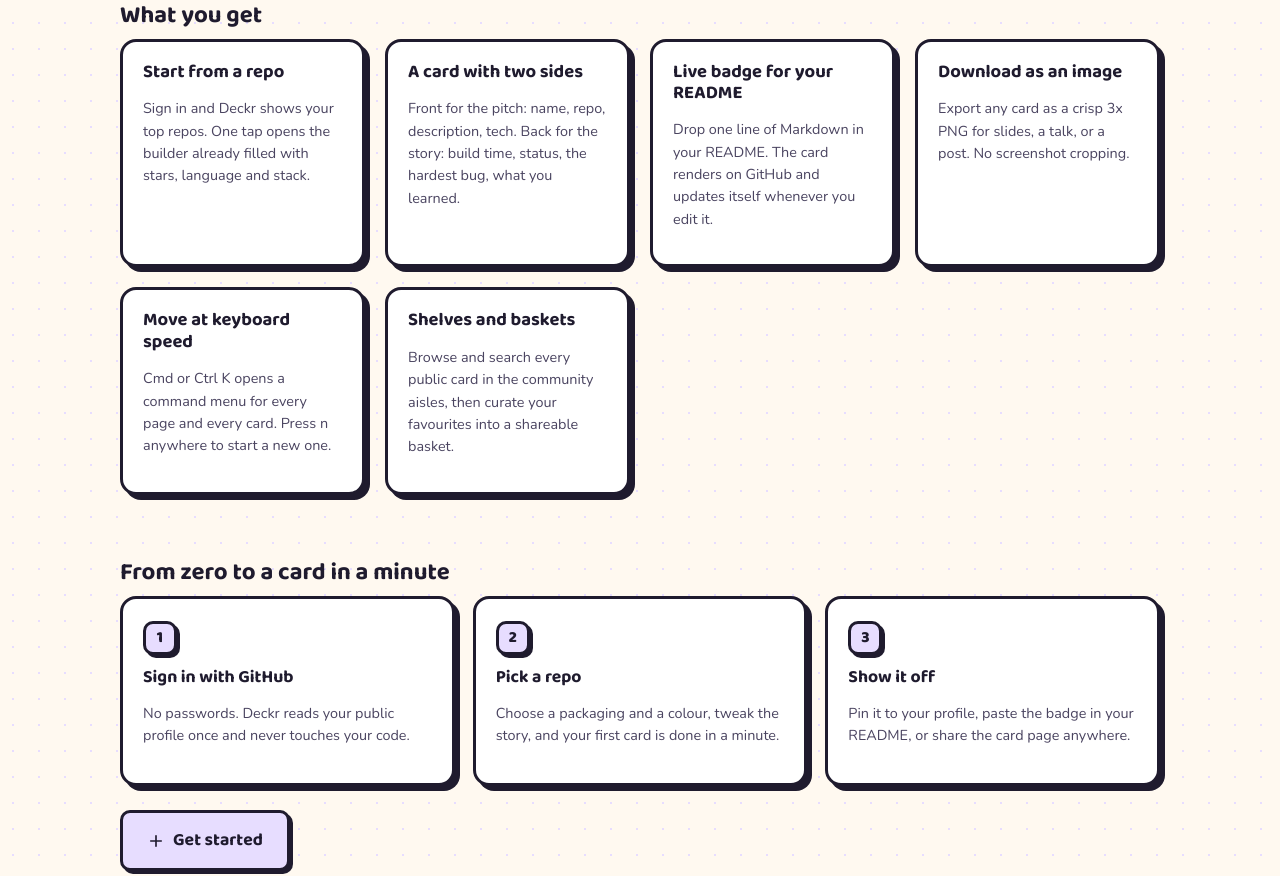
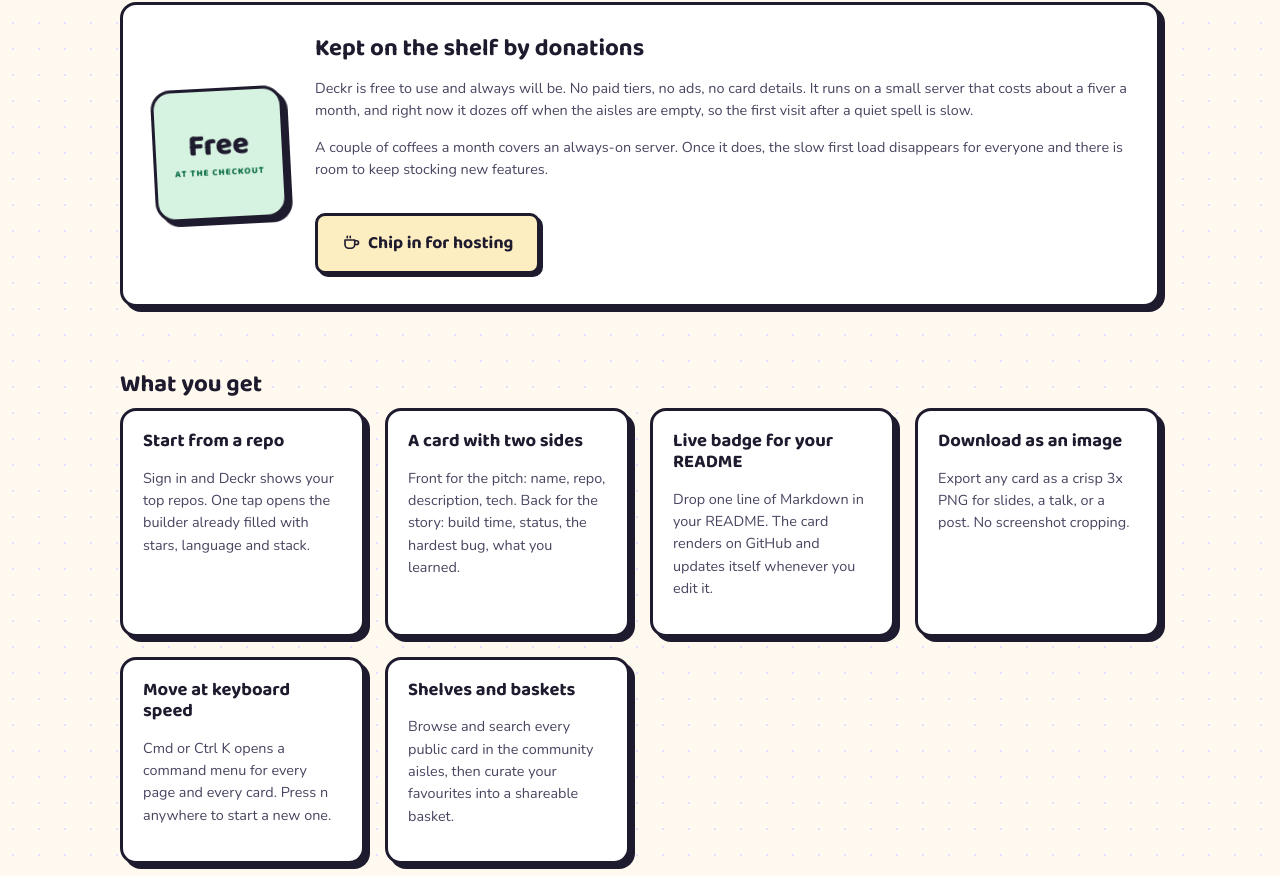
Before and after one commit to s3mivra/deckr, a React (Vite) app in the folder client/: page / in a window 1280 px wide. Shown: the part 2330-3206 px from the top of the page. Built offline with nearby package versions, Linux system fonts and the light colour scheme; no server answers.

Commit message:
v0.31 patch

```diff
--- a/client/src/pages/Landing.jsx
+++ b/client/src/pages/Landing.jsx
@@ -5,6 +5,8 @@
 import { useAuth } from '../context/AuthContext.jsx';
 import { useTitle } from '../components/RouteEffects.jsx';
 import { SAMPLE_CARDS } from '../data/sampleCards.js';
+
+const SUPPORT_URL = import.meta.env.VITE_SUPPORT_URL || 'https://www.buymeacoffee.com/';
 
 const FEATURES = [
   {
@@ -109,6 +111,36 @@
       </section>
 
       <section className="section">
+        <div className="support panel">
+          <span className="support__price" aria-hidden="true">
+            Free<small>at the checkout</small>
+          </span>
+          <div className="support__copy">
+            <h2>Kept on the shelf by donations</h2>
+            <p className="hint">
+              Deckr is free to use and always will be. No paid tiers, no ads, no card
+              details. It runs on a small server that costs about a fiver a month, and right
+              now it dozes off when the aisles are empty, so the first visit after a quiet
+              spell is slow.
+            </p>
+            <p className="hint">
+              A couple of coffees a month covers an always-on server. Once it does, the slow
+              first load disappears for everyone and there is room to keep stocking new
+              features.
+            </p>
+            <a
+              className="btn btn--lg coffee"
+              href={SUPPORT_URL}
+              target="_blank"
+              rel="noreferrer"
+            >
+              <Icon name="coffee" /> Chip in for hosting
+            </a>
+          </div>
+        </div>
+      </section>
+
+      <section className="section">
         <h2>What you get</h2>
         <div className="feature-grid">
           {FEATURES.map((f) => (
--- a/client/src/styles/app.css
+++ b/client/src/styles/app.css
@@ -2044,6 +2044,61 @@
   font-weight: 700;
 }
 
+/* ---- landing: support / donations ---- */
+.support {
+  display: flex;
+  align-items: center;
+  gap: 30px;
+  padding: 30px;
+  flex-wrap: wrap;
+}
+.support__price {
+  flex-shrink: 0;
+  display: grid;
+  place-content: center;
+  text-align: center;
+  width: 132px;
+  height: 132px;
+  border: var(--border-w) solid var(--ink);
+  border-radius: 20px;
+  background: var(--mint);
+  box-shadow: var(--shadow);
+  font-family: var(--font-display);
+  font-weight: 800;
+  font-size: 1.9rem;
+  line-height: 1;
+  transform: rotate(-3deg);
+}
+.support__price small {
+  display: block;
+  margin-top: 6px;
+  font-size: 0.58rem;
+  letter-spacing: 0.1em;
+  text-transform: uppercase;
+  color: var(--mint-ink);
+}
+.support__copy {
+  flex: 1;
+  min-width: 240px;
+}
+.support__copy h2 {
+  margin-top: 0;
+}
+.support__copy .coffee {
+  margin-top: 18px;
+}
+@media (max-width: 560px) {
+  .support {
+    gap: 20px;
+    padding: 24px;
+  }
+  .support__price {
+    width: 108px;
+    height: 108px;
+    font-size: 1.5rem;
+  }
+}
+
 /* ---- landing: readme promo + steps ---- */
 .readme-promo {
   display: grid;
```
